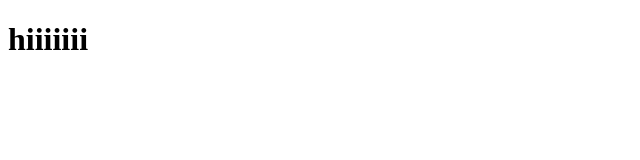
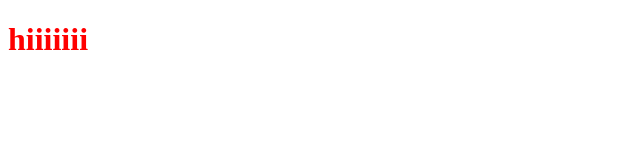
Before and after one commit to AmeyR16/WebTechA4, a plain HTML site: page index.html in a window 1280 px wide. Shown: the whole page, without its empty margins (0-640 px from the left). Drawn offline with Linux system fonts and the light colour scheme.

Commit message:
Update index.html

```diff
--- a/index.html
+++ b/index.html
@@ -4,6 +4,6 @@
 	<title></title>
 </head>
 <body>
- <h1>hiiiiiii</h1>
+ <h1 style="color: red">hiiiiiii</h1>
 </body>
 </html>
```
